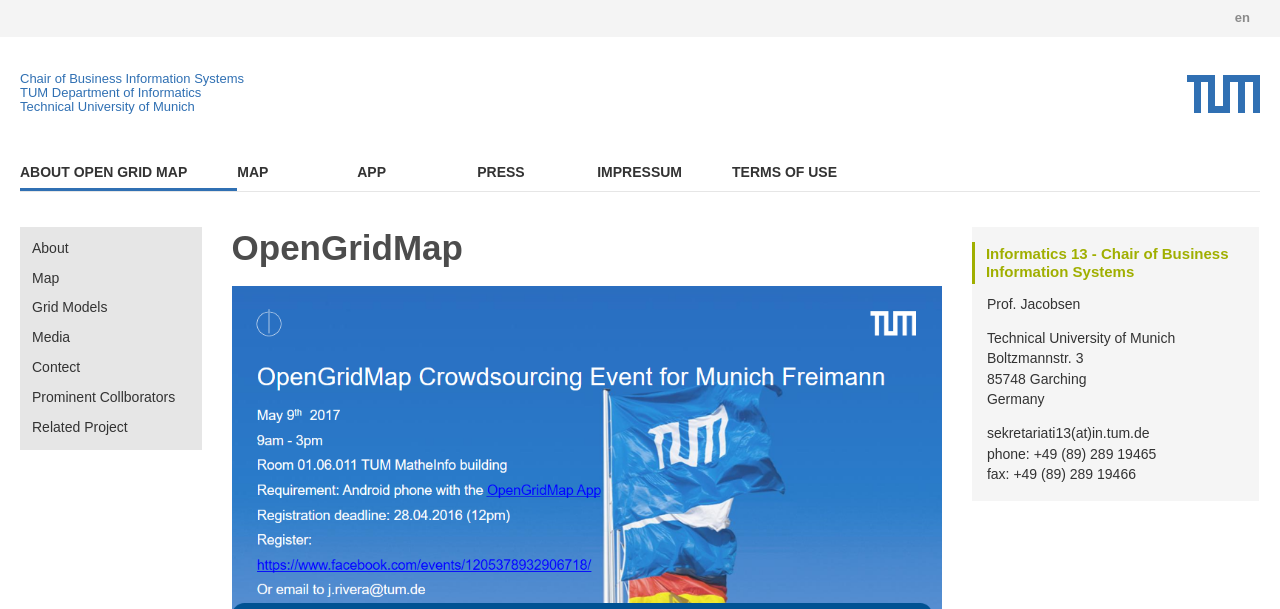
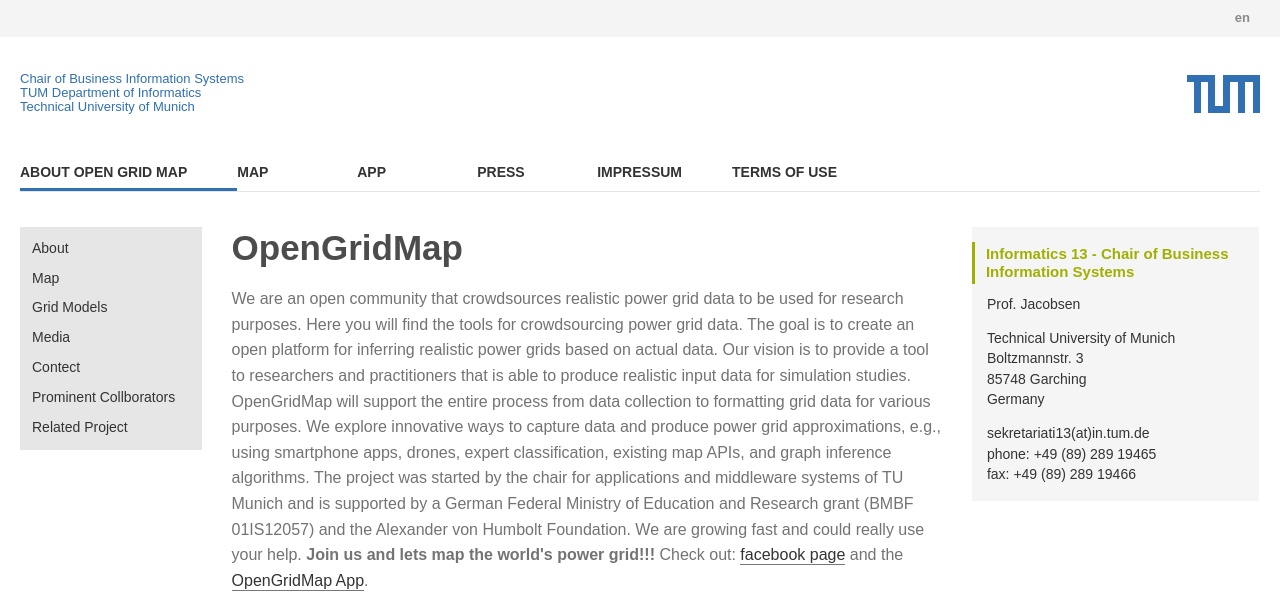
Before and after one commit to meagrivera/OpenGridMap, a Jekyll site: the page built from _pages/home.html, in a window 1280 px wide. Shown: the top 609 px of the page. Built offline with Jekyll 4.4.1, drawn with Linux system fonts in a browser that asks for light colours; grey boxes are pictures that could not be loaded.

Commit message:
removed campaign

```diff
--- a/_pages/home.html
+++ b/_pages/home.html
@@ -34,7 +34,6 @@
     <div class="csc-header csc-header-n1">
         <h1 class="csc-firstHeader">OpenGridMap</h1>
     </div>
-<a href="https://www.facebook.com/events/1205378932906718/" target="_blank"><img src="Images/campaign.png"></a>
     <p class="lead-text">
         We are an open community that crowdsources realistic power grid data to be used for research purposes.
         Here you will find the tools for crowdsourcing power grid data. The goal is to create an open platform for inferring realistic power grids based on actual data. Our vision is to provide a tool to researchers and practitioners that is able to produce realistic input data for simulation studies. OpenGridMap will support the entire process from data collection to formatting grid data for various purposes. We explore innovative ways to capture data and produce power grid approximations, e.g., using smartphone apps, drones, expert classification, existing map APIs, and graph inference algorithms. The project was started by the chair for applications and middleware systems of TU Munich and is supported by a German Federal Ministry of Education and Research grant (BMBF 01IS12057) and the Alexander von Humbolt Foundation. We are growing fast and could really use your help. <strong>Join us and lets map the world's power grid!!!</strong> Check out:
```
